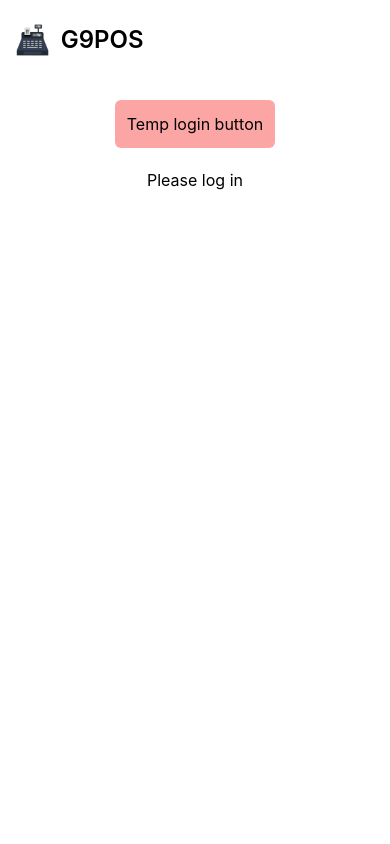
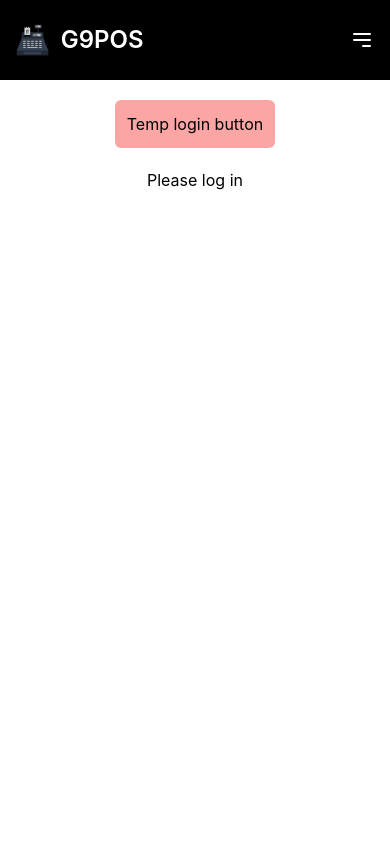
Before and after one commit to vince212121/G9POS, a React (Create React App) app in the folder frontend/: page / in a window 390 px wide. Shown: the top 844 px of the page. Built offline with nearby package versions, Linux system fonts and the light colour scheme; what urql would draw is missing.

Commit message:
removed dark tags from header

```diff
--- a/frontend/src/components/Header.tsx
+++ b/frontend/src/components/Header.tsx
@@ -11,7 +11,7 @@ const Header = (props: Props) => {
     // <header className="flex items-center justify-center py-5 border-b">
     <>
       {/* Regular */}
-      <header className="p-4 bg-white sm:p-6 dark:bg-black hidden md:inline">
+      <header className="p-4 sm:p-6 bg-black hidden md:inline">
         <div className="flex justify-center py-2 md:py-0">
           {/* <div className="md:flex justify-between md:justify-center"> */}
           <Link to="/" className="text-white">
@@ -22,12 +22,12 @@ const Header = (props: Props) => {
       </header>
 
       {/* Mobile */}
-      <header className="p-4 bg-white sm:p-6 dark:bg-black md:hidden">
+      <header className="p-4 sm:p-6 bg-black md:hidden">
         <div className="flex justify-between py-2 md:py-0">
           {/* <div className="md:flex justify-between md:justify-center"> */}
           <Link
             to="/"
-            className="flex self-center text-2xl font-semibold whitespace-nowrap dark:text-white"
+            className="flex self-center text-2xl font-semibold whitespace-nowrap text-white"
           >
             <img src="/images/logo.png" className="mr-3 h-8" alt="Logo" />
             <span>G9POS</span>
```
